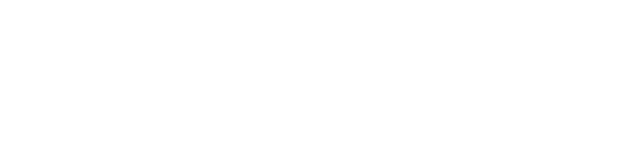
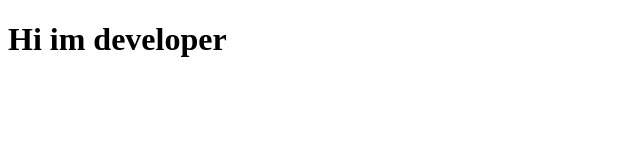
Before and after one commit to C-Nagendraprasad/testgithub2, a plain HTML site: page index.html in a window 1280 px wide. Shown: the whole page, without its empty margins (0-640 px from the left). Drawn offline with Linux system fonts and the light colour scheme.

Commit message:
Update index.html

```diff
--- a/index.html
+++ b/index.html
@@ -6,6 +6,6 @@
     <title>netflix</title>
 </head>
 <body>
-
+    <h1>Hi im developer</h1>
 </body>
 </html>
```
